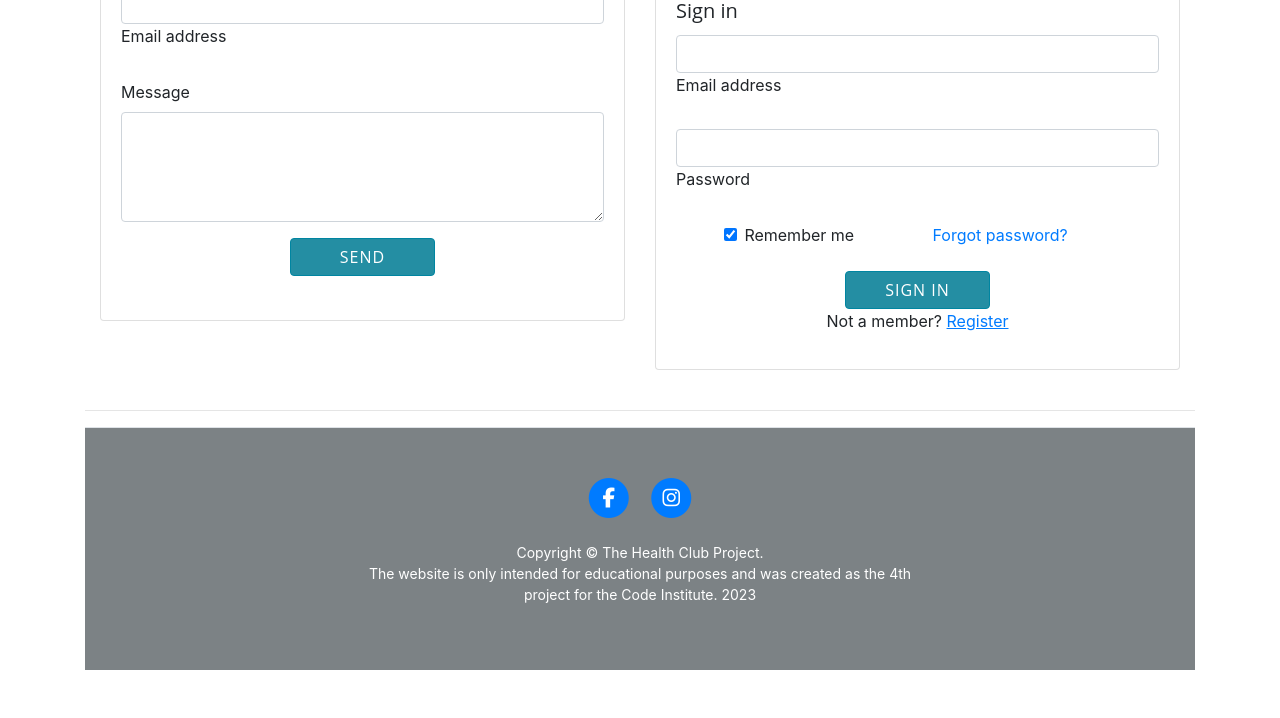
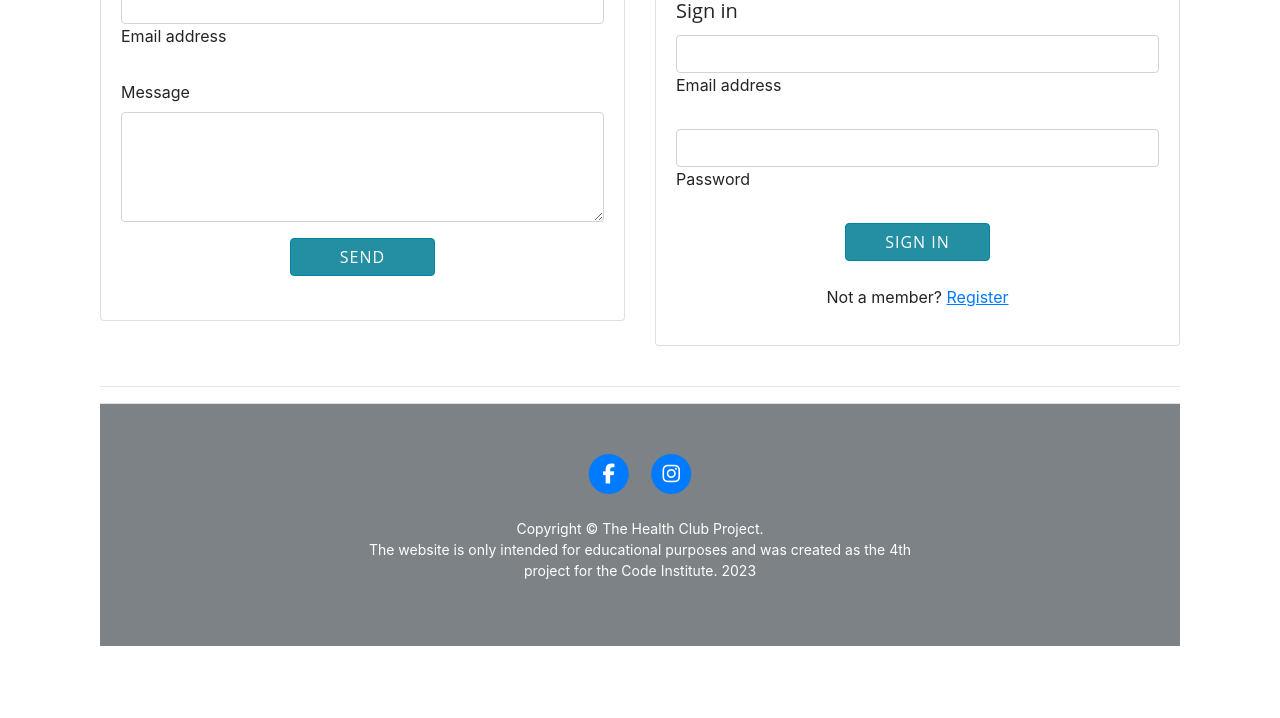
Before and after one commit to helenahagman/the-personal-trainer-project, a Django app: template templates/member.html in a window 1280 px wide. Shown: the part 1490-2208 px from the top of the page. After the commit the page ends 2136 px from the top, so only its background shows below. Run offline with Django 3.2, Linux system fonts and the light colour scheme; the template is opened without the code that fills it, so the values that code supplies are empty; some libraries are stand-ins or nearby versions.

Commit message:
updated sign in form on member page

```diff
--- a/templates/member.html
+++ b/templates/member.html
@@ -1,4 +1,6 @@
 {% extends "base.html" %}
+{% load i18n %}
+
 {% block content %}
 
 <!-- Main Content-->
@@ -69,50 +71,32 @@
                         </a>
                     </div>
                     <div class="card-body">
-                        <h5 class="card-title">Sign in </h5>
-                        <form>
+                        <h5 class="card-title">Sign in</h5>
+                        <form method="post">
+                            {% csrf_token %}
                             <!-- Email input -->
                             <div class="form-outline mb-4">
-                                <input type="email" id="form2Example1" class="form-control" />
+                                <input type="email" name="email" id="form2Example1" class="form-control" />
                                 <label class="form-label" for="form2Example1">Email address</label>
                             </div>
 
                             <!-- Password input -->
                             <div class="form-outline mb-4">
-                                <input type="password" id="form2Example2" class="form-control" />
+                                <input type="password" name="password" id="form2Example2" class="form-control" />
                                 <label class="form-label" for="form2Example2">Password</label>
-                            </div>
-
-                            <!-- 2 column grid layout for inline styling -->
-                            <div class="row mb-4">
-                                <div class="col d-flex justify-content-center">
-                                    <!-- Checkbox -->
-                                    <div class="form-check">
-                                        <input class="form-check-input" type="checkbox" value="" id="form2Example31"
-                                            checked />
-                                        <label class="form-check-label" for="form2Example31"> Remember me </label>
-                                    </div>
-                                </div>
-
-                                <div class="col">
-                                    <!-- Simple link -->
-                                    <a href="#!">Forgot password?</a>
-                                </div>
                             </div>
 
                             <!-- Submit button -->
                             <div class="text-center">
-                                <button id="signInButton" type="button" class="btn btn-primary" style="width: 30%">Sign
-                                    in</button>
+                                <button type="submit" class="btn btn-primary" style="width: 30%">Sign in</button>
                             </div>
+                            <br>
                             <!-- Register buttons -->
                             <div class="text-center">
                                 <p>Not a member? <a href="{% url 'register' %}">Register</a></p>
-                                </button>
                             </div>
                         </form>
                     </div>
                 </div>
             </div>
-        </div>
-        {% endblock %}
+            {% endblock %}
```
